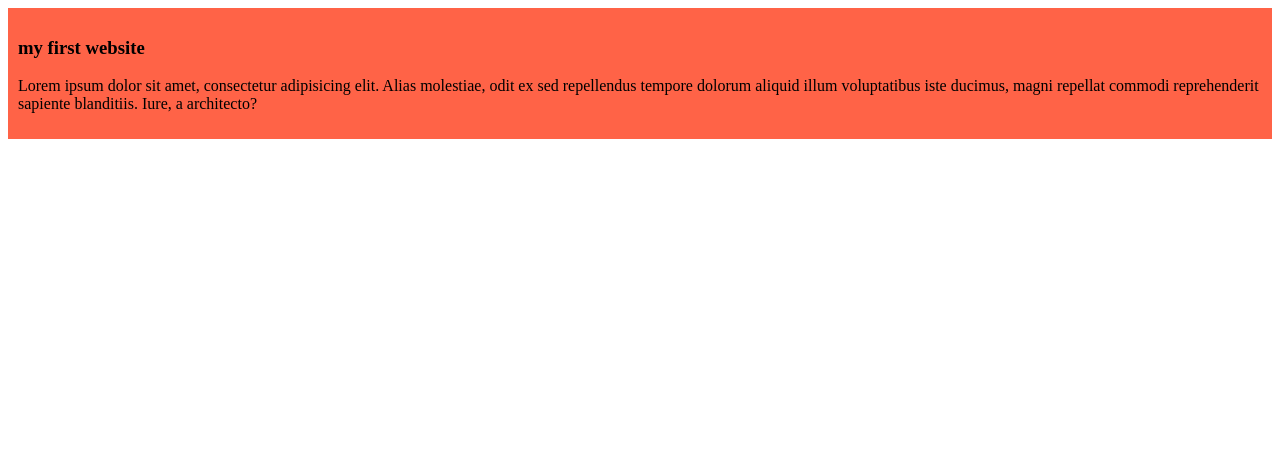
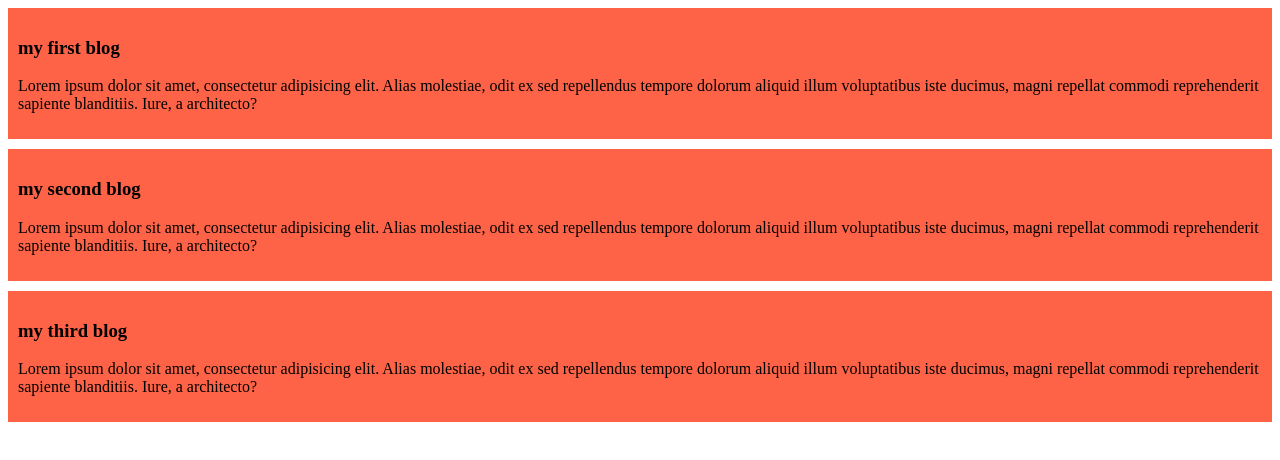
Before and after one commit to rakibnafiz6/my-simple-website, a plain HTML site: page index.html in a window 1280 px wide. Drawn offline with Linux system fonts and the light colour scheme.

Commit message:
addeded the second and third blog

```diff
--- a/index.html
+++ b/index.html
@@ -8,7 +8,15 @@
 </head>
 <body>
     <div>
-        <h3>my first website</h3>
+        <h3>my first blog</h3>
+        <p>Lorem ipsum dolor sit amet, consectetur adipisicing elit. Alias molestiae, odit ex sed repellendus tempore dolorum aliquid illum voluptatibus iste ducimus, magni repellat commodi reprehenderit sapiente blanditiis. Iure, a architecto?</p>
+    </div>
+    <div>
+        <h3>my second blog</h3>
+        <p>Lorem ipsum dolor sit amet, consectetur adipisicing elit. Alias molestiae, odit ex sed repellendus tempore dolorum aliquid illum voluptatibus iste ducimus, magni repellat commodi reprehenderit sapiente blanditiis. Iure, a architecto?</p>
+    </div>
+    <div>
+        <h3>my third blog</h3>
         <p>Lorem ipsum dolor sit amet, consectetur adipisicing elit. Alias molestiae, odit ex sed repellendus tempore dolorum aliquid illum voluptatibus iste ducimus, magni repellat commodi reprehenderit sapiente blanditiis. Iure, a architecto?</p>
     </div>
 
--- a/styles/blog.css
+++ b/styles/blog.css
@@ -1,4 +1,5 @@
 div{
     background-color: tomato;
     padding: 10px;
+    margin-bottom: 10px;
 }
```
